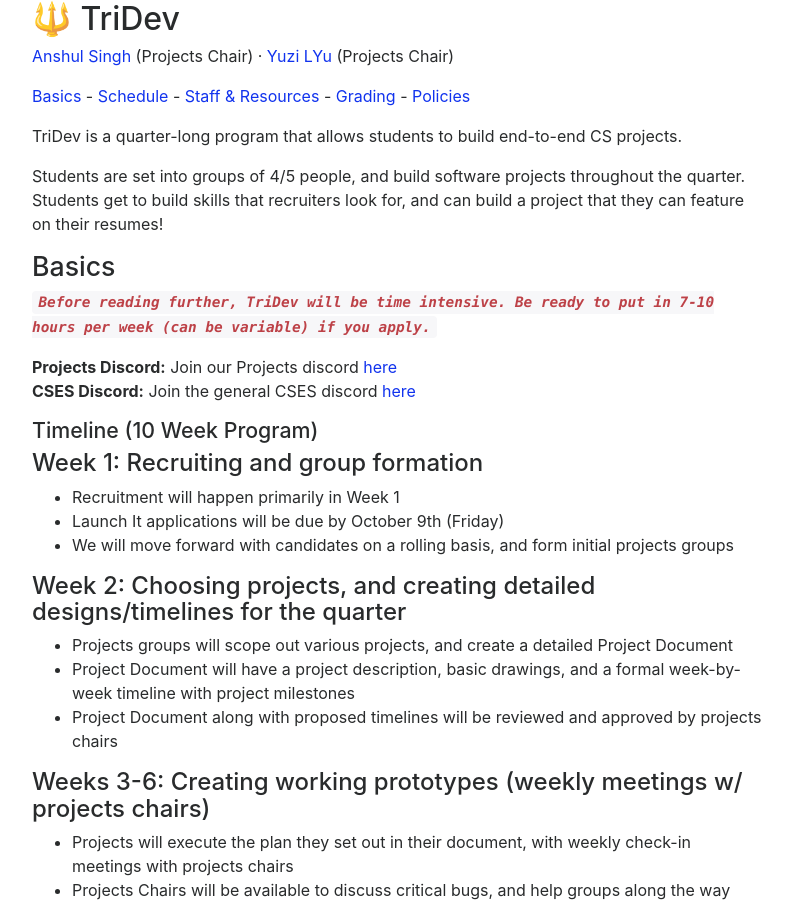
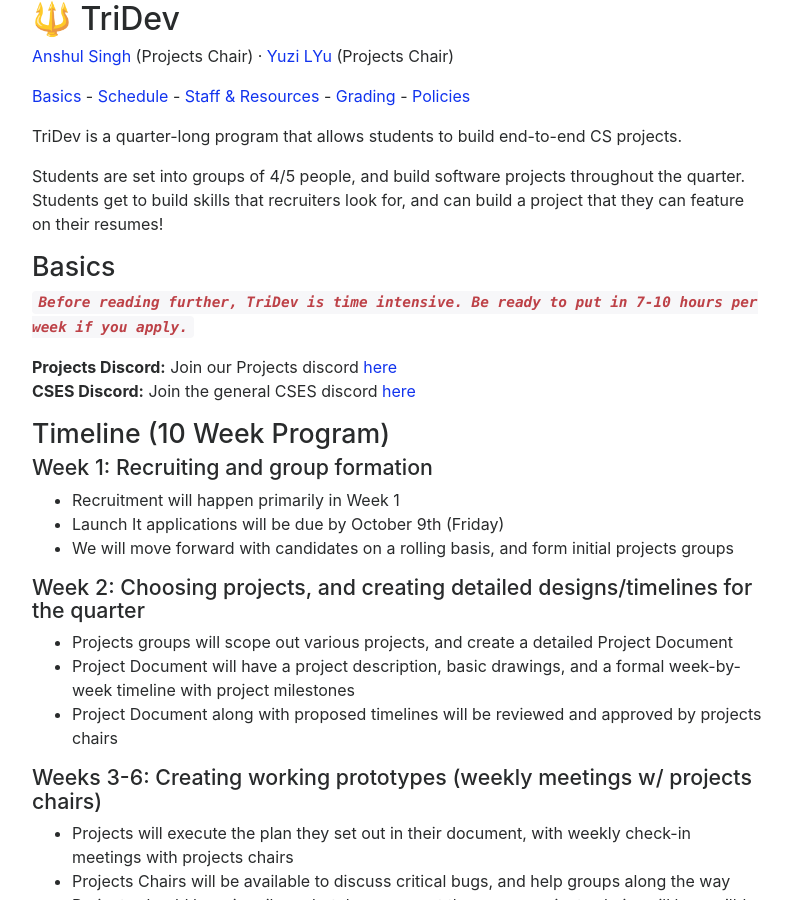
Before and after one commit to ucsdcses/tridev, a Jekyll site: the page built from index.md, in a window 1280 px wide and 900 px high. Shown: the whole window, without its empty margins (243-1035 px from the left). Built offline with Jekyll 4.4.1, drawn with Linux system fonts in a browser that asks for light colours; nearby versions of some CDN libraries; our own code applies the rules of GitHub Pages for plain Markdown files.

Commit message:
Update index.md

```diff
--- a/index.md
+++ b/index.md
@@ -20,35 +20,36 @@ Students are set into groups of 4/5 people, and build software projects througho
 
 ## Basics
 
-***`Before reading further, TriDev will be time intensive. Be ready to put in 7-10 hours per week (can be variable) if you apply.`***
+***`Before reading further, TriDev is time intensive. Be ready to put in 7-10 hours per week if you apply.`***
 
 **Projects Discord:** Join our Projects discord [here](https://discord.gg/wPj9xzw)
 **CSES Discord:** Join the general CSES discord [here](https://discord.gg/cnUQRRb)
 
 <a id="b:lec"></a>
 
-### Timeline (10 Week Program)
-#### Week 1: Recruiting and group formation
+
+## Timeline (10 Week Program)
+### Week 1: Recruiting and group formation
 - Recruitment will happen primarily in Week 1
 - Launch It applications will be due by October 9th (Friday)
 - We will move forward with candidates on a rolling basis, and form initial projects groups
 
-#### Week 2: Choosing projects, and creating detailed designs/timelines for the quarter
+### Week 2: Choosing projects, and creating detailed designs/timelines for the quarter
 - Projects groups will scope out various projects, and create a detailed Project Document
 - Project Document will have a project description, basic drawings, and a formal week-by-week timeline with project milestones
 - Project Document along with proposed timelines will be reviewed and approved by projects chairs
 
-#### Weeks 3-6: Creating working prototypes (weekly meetings w/ projects chairs)
+### Weeks 3-6: Creating working prototypes (weekly meetings w/ projects chairs)
 - Projects will execute the plan they set out in their document, with weekly check-in meetings with projects chairs
 - Projects Chairs will be available to discuss critical bugs, and help groups along the way
 - Projects should be primarily undertaken amongst the group, projects chairs will be availble for support though
 
-#### Weeks 7-9: Finalize working prototypes
+### Weeks 7-9: Finalize working prototypes
 - We've set Weeks 7-9 as buffer weeks, in case projects need more time or if projects chairs had a slow recruitment phase
 - Projects will finalize their prototypes, and prepare the project for deployment
 - All of this should be done in accordance with the proposed timelines from Week 2
 
-#### Week 10: Deploy final projects, and present ending results
+### Week 10: Deploy final projects, and present ending results
 - Projects will be deployed, and ending results of the program will be featured on this website!
 
 
```
